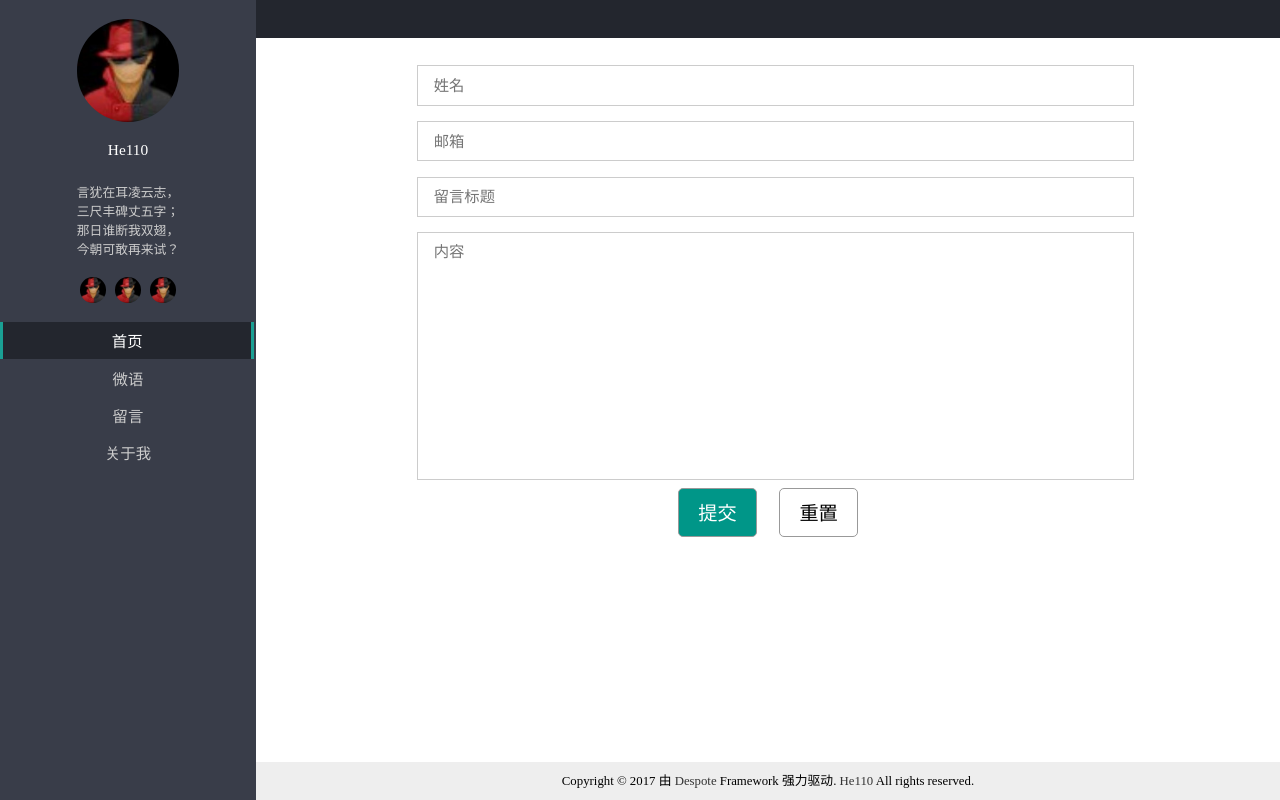
After one commit to He110te4m/Blog, a PHP site: page /contact.html in a window 1280 px wide. The commit adds this page. Run offline with PHP 8.4, Linux system fonts and the light colour scheme.

Commit message:
联系我页面完成

```diff
--- /dev/null
+++ b/contact.html
@@ -0,0 +1,70 @@
+<html>
+    <head>
+        <meta charset="utf8">
+        <meta name="viewport" content="width=device-width,minimum-scale=1.0,maximum-scale=1.0,user-scalable=no" />
+
+        <title>He110's Blog</title>
+
+        <link rel="stylesheet" href="css/index.css">
+    </head>
+
+    <body>
+        <aside class="sidebar">
+            <section class="sidebar-item avatar">
+                <img src="img/avatar.jpg" alt="He110">
+            </section>
+
+            <section class="sidebar-item name">
+                <h2>He110</h2>
+            </section>
+
+            <section class="sidebar-item sign">
+                <p>言犹在耳凌云志，</p>
+                <p>三尺丰碑丈五字；</p>
+                <p>那日谁断我双翅，</p>
+                <p>今朝可敢再来试？</p>
+            </section>
+
+            <section class="sidebar-item social">
+                <ul>
+                    <li><a href="#"><img src="img/avatar.jpg"></a></li>
+                    <li><a href="#"><img src="img/avatar.jpg"></a></li>
+                    <li><a href="#"><img src="img/avatar.jpg"></a></li>
+                </ul>
+            </section>
+
+            <section class="navbar">
+                <ul>
+                    <li class="active"><a href="#">首页</a></li>
+                    <li><a href="#">微语</a></li>
+                    <li><a href="#">留言</a></li>
+                    <li><a href="#">关于我</a></li>
+                </ul>
+            </section>
+        </aside>
+
+        <main class="container">
+            <header class="post-nav">
+            </header>
+
+            <section class="contact">
+                <form class="contact-body">
+                    <input placeholder="姓名" required>
+
+                    <input placeholder="邮箱" required>
+
+                    <input placeholder="留言标题" required>
+
+                    <textarea rows="10" placeholder="内容" required></textarea>
+
+                    <button type="submit" class="submit">提交</button>
+                    <button type="reset" class="reset">重置</button>
+                </form>
+            </section>
+
+            <footer class="copyright">
+                Copyright © 2017 由 <a href="https://www.github.com/he110te4m/Despote" target="_blank">Despote</a> Framework 强力驱动. <a href="https://www.he110.top">He110</a> All rights reserved.
+            </footer>
+        </main>
+    </body>
+</html>
--- a/css/index.css
+++ b/css/index.css
@@ -1,6 +1,6 @@
 /* 样式重置 */
 
-html, body, div, h1, h2, h3, h4, h5, h6, p, dl, dt, dd, ol, ul, li, fieldset, form, label, input, legend, table, caption, tbody, tfoot, thead, tr, th, td, textarea, article, aside, audio, canvas, figure, footer, header, mark, menu, nav, section, time, video {
+html, body, div, h1, h2, h3, h4, h5, h6, p, dl, dt, dd, ol, ul, li, fieldset, form, label, input, legend, table, caption, tbody, tfoot, thead, tr, th, td, textarea, article, aside, audio, canvas, footer, header, nav, section, video {
     margin: 0;
     padding: 0;
 }
@@ -8,7 +8,7 @@ h1, h2, h3, h4, h5, h6 {
     font-size: 100%;
     font-weight: normal
 }
-article, aside, dialog, figure, footer, header, hgroup, nav, section, blockquote {
+article, aside, footer, header, nav, section, blockquote {
     display: block;
 }
 ul, ol {
@@ -32,11 +32,15 @@ strong, em, i {
     font-style: normal;
     font-weight: normal;
 }
-mark {
-    background: none;
+input, textarea, button {
+    outline: none;
 }
 input::-ms-clear {
     display: none !important;
+}
+textarea {
+    resize: none;
+    overflow: auto;
 }
 a {
     text-decoration: none;
@@ -54,10 +58,6 @@ hr {
     border-top: 1px solid #eee;
     -webkit-box-sizing: content-box;
 }
-/*.sidebar .container {
-    vertical-align: top;
-    display: inline-block;
-}*/
 
 /* 侧边栏 */
 
@@ -244,6 +244,7 @@ hr {
 .container .tools .search input:focus, .container .tools .search input:hover {
     border-radius: 1em;
     border-color: #000;
+    border: 1px solid #ccc;
 }
 .container .tools .search button {
     width: 4em;
@@ -515,6 +516,62 @@ hr {
 }
 /* --------微语页面结束-------- */
 
+/* --------联系我页面开始-------- */
+.container .contact {
+    width: 100%;
+    overflow: auto;
+    padding-top: 1.5em;
+    height: calc(100% - 7.5em);
+}
+.container .contact .contact-body {
+    width: 70%;
+    margin: 0 auto;
+    text-align: center;
+}
+
+.container .contact .contact-body input, .container .contact .contact-body textarea {
+    width: 100%;
+    margin: 0.5em;
+    font-size: 1.2em;
+    padding: 0.5em 1em;
+    border: 1px solid #ccc;
+    line-height: 1.5em !important;
+    transition: border-radius 0.5s;
+    -o-transition: border-radius 0.5s;
+    -webkit-transition: border-radius 0.5s;
+}
+.container .contact .contact-body input:hover, .container .contact .contact-body input:focus, .container .contact .contact-body textarea:hover, .container .contact .contact-body textarea:focus {
+    border-radius: 2em;
+    border: 1px solid #ccc;
+}
+.container .contact .contact-body input {
+    font-size: 1.2em;
+    line-height: 1.5em;
+}
+.container .contact .contact-body button {
+    border: none;
+    margin: 0 0.5em;
+    font-size: 1.5em;
+    padding: 0.5em 1em;
+    border-radius: 5px;
+    border: 1px solid #999;
+    display: inline-block;
+}
+.container .contact .contact-body .submit {
+    color: #fff;
+    background-color: #009688;
+}
+.container .contact .contact-body .submit:hover {
+    background-color: #33aba0;
+}
+.container .contact .contact-body .reset {
+    background-color: #fff;
+}
+.container .contact .contact-body .reset:hover {
+    background-color: #eee;
+}
+/* --------联系我页面结束-------- */
+
 /* 底板版权信息 */
 
 .container .copyright {
```
